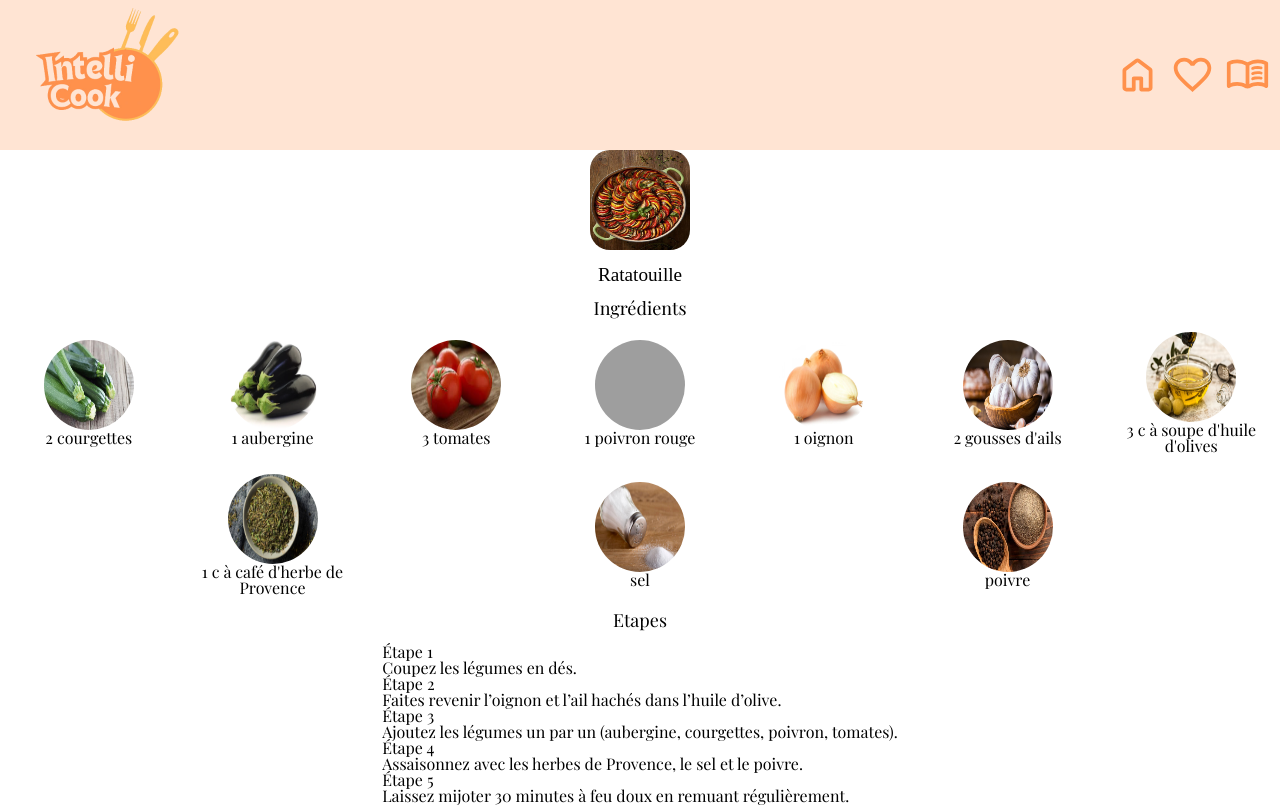
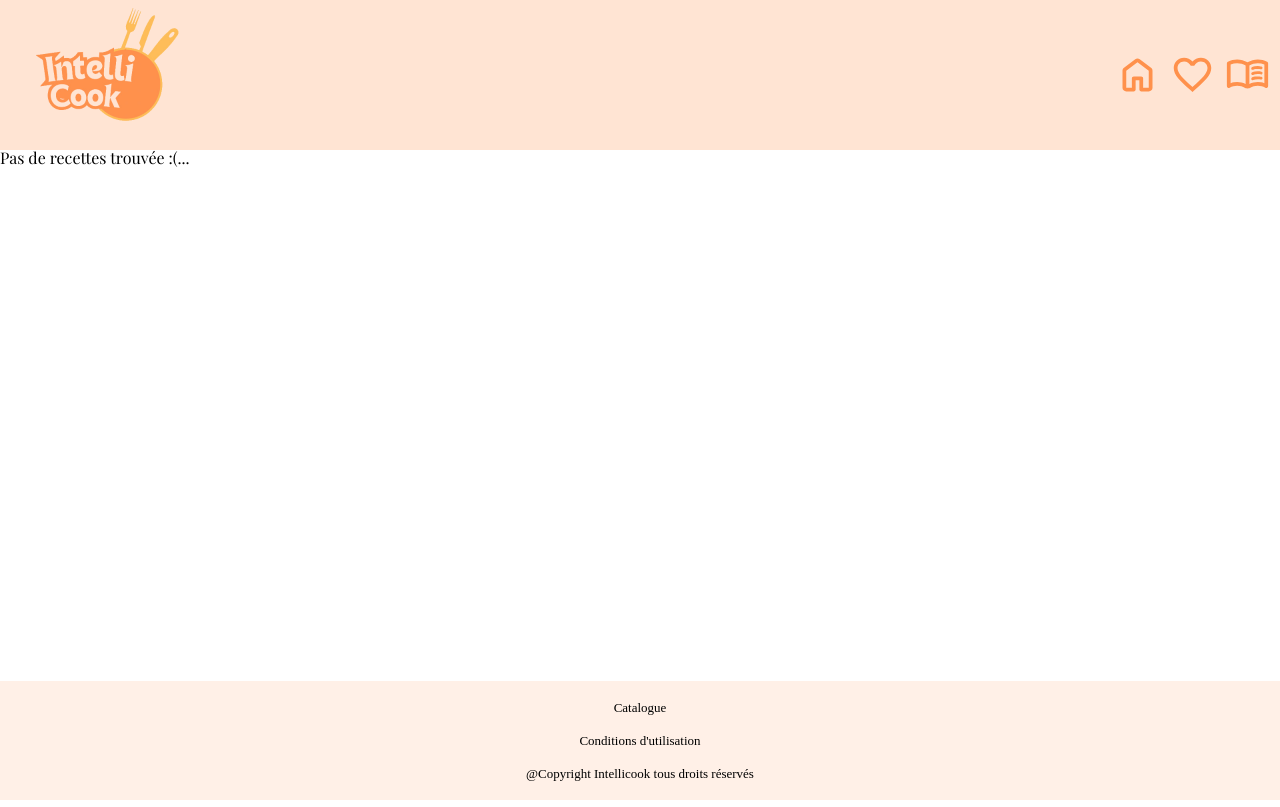
Before and after one commit to JuliePlagias/Brief-IntelliCook, a React (Create React App) app: page /recipe/1 in a window 1280 px wide. Shown: the top 807 px of the page. Built offline with nearby package versions, Linux system fonts and the light colour scheme; grey boxes are pictures that could not be loaded; a web font is replaced by a local one.

Commit message:
feat: URL name of receipt added

```diff
--- a/src/App.jsx
+++ b/src/App.jsx
@@ -24,7 +24,7 @@ export default function App() {
               <Route path='favoris' element={<Favorites />} />
               <Route path='conditions' element={<Conditions />} />
               <Route
-                path='recipe/:id'
+                path='recipe/:name'
                 element={<FicheProduit recipes={recettes.recipes} />}
                 />
             </Route>
--- a/src/component/FicheProduit.jsx
+++ b/src/component/FicheProduit.jsx
@@ -7,9 +7,9 @@ import { useNavigate, useParams } from 'react-router-dom'
  * @param {Object} recipe
  */
 export default function FicheProduit({ recipes }) {
-  const { id } = useParams()
+  const { name } = useParams()
   const navigate = useNavigate()
-  const recipe = recipes.find(r => r.id === parseInt(id, 10))
+  const recipe = recipes.find(r => r.name.toLowerCase() === name)
 
   if (!recipe)
     return <p className='ficheProduit--error'>Pas de recettes trouvée :(...</p>
--- a/src/component/RecipeCard.jsx
+++ b/src/component/RecipeCard.jsx
@@ -32,7 +32,7 @@ const RecipeCard = ({ recipe }) => {
 
   return (
     <div className='recipeCard'>
-      <Link to={`/recipe/${recipe.id}`} key={recipe.id}>
+      <Link to={`/recipe/${recipe.name.toLowerCase()}`} key={recipe.id}>
         <div className='recipeCard__image'>
           <img
             src={`/assets/images/recettes/${recipe.name.toLowerCase()}.jpg`}
```
